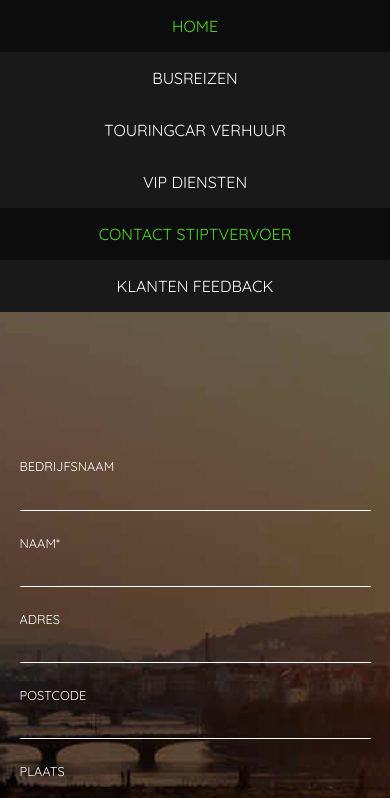
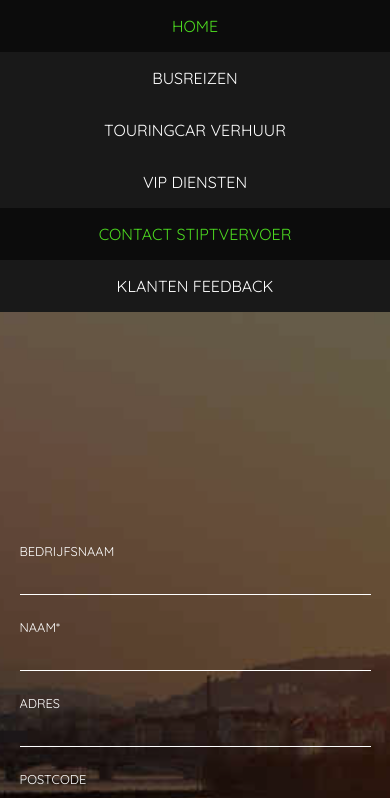
Before and after one commit to Nick-Yazdani/stipt-vervoer, a React app: page /contact in a window 390 px wide. Shown: the top 798 px of the page. Built offline with nearby package versions, Linux system fonts and the light colour scheme.

Commit message:
minor bugfix

```diff
--- a/src/components/contact-form-component/contact-form.component.styles.css
+++ b/src/components/contact-form-component/contact-form.component.styles.css
@@ -88,11 +88,11 @@ button:hover {
 @media only screen and (max-width: 600px) {
 
     .form-container {
-        height: 150vh;
+        height: 170vh;
     }
 
     .contact-overlay {
-        height: 150vh;
+        height: 170vh;
     }
 
     textarea {
--- a/src/components/feedback-form-component/feedback-form.styles.css
+++ b/src/components/feedback-form-component/feedback-form.styles.css
@@ -129,7 +129,7 @@ button:hover {
     }
 
     .fb-overlay {
-        height: 150vh;
+        height: 170vh;
     }
 }
 
--- a/src/pages/Contact.styles.css
+++ b/src/pages/Contact.styles.css
@@ -9,7 +9,7 @@
         width: 90%;
     }
     .contact {
-        height: 150vh;
+        height: 170vh;
     }
   }
 
```
